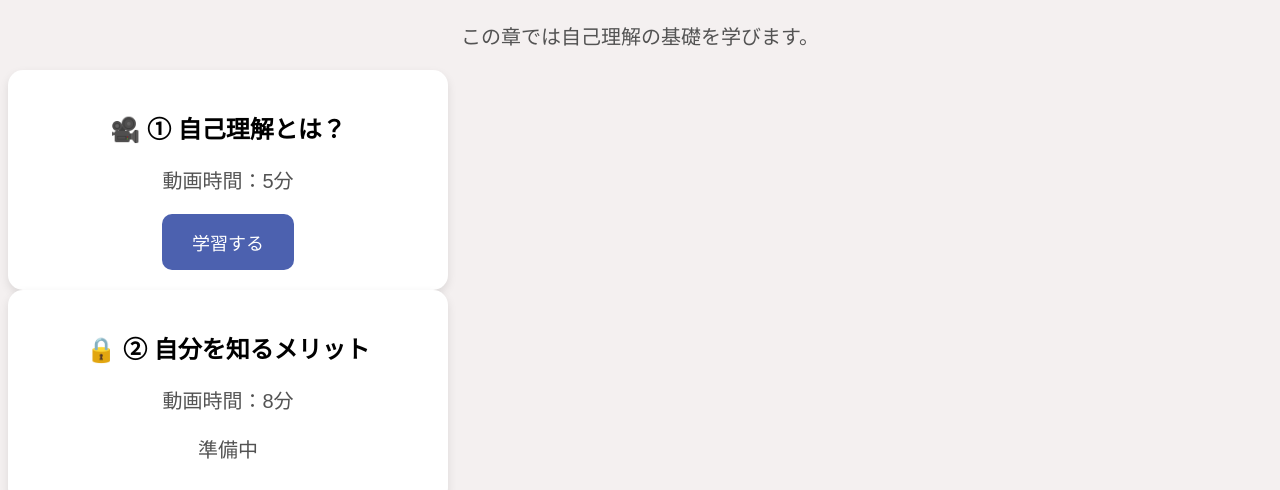
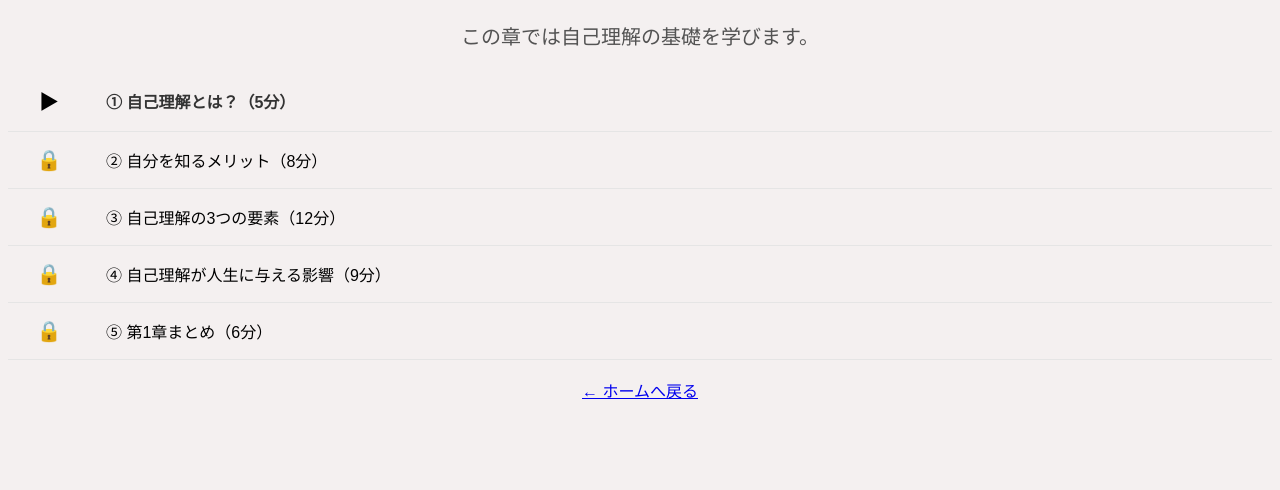
Before and after one commit to yuseiyamashita-eng/jikorikai-lab, a plain HTML site: page pages/chapter1.html in a window 1280 px wide. Shown: the part 308-798 px from the top of the page. Drawn offline with Linux system fonts and the light colour scheme.

Commit message:
Day12 第一章の動画一覧ページをカードからリストに変更

```diff
--- a/css/style.css
+++ b/css/style.css
@@ -103,3 +103,71 @@ nav a {
     background: #4CAF50;
     border-radius: 999px;
 }
+.video-table {
+    width: 100%;
+    border-collapse: collapse;
+    margin-top: 20px;
+}
+
+.video-table td {
+    padding: 12px;
+    border-bottom: 1px solid #eee;
+}
+
+.video-table tbody tr:hover {
+    background-color: #f9f9f9;
+}
+
+.video-table a {
+    text-decoration: none;
+    color: #333;
+    font-weight: bold;
+}
+
+.video-table a:hover {
+    color: #007bff;
+}
+.video-table th:first-child,
+.video-table td:first-child {
+    width: 60px;
+    text-align: center;
+}
+
+.video-table th:last-child,
+.video-table td:last-child {
+    text-align: left;
+}
+.video-table {
+    width: 100%;
+    border-collapse: collapse;
+    margin-top: 20px;
+}
+
+.video-table td {
+    padding: 16px;
+    border-bottom: 1px solid #e5e5e5;
+}
+
+.video-table td:first-child {
+    width: 50px;
+    text-align: center;
+    font-size: 20px;
+}
+
+.video-table td:last-child {
+    text-align: left;
+}
+
+.video-table tr:hover {
+    background-color: #f8f9fa;
+}
+
+.video-table a {
+    color: #333;
+    text-decoration: none;
+    font-weight: bold;
+}
+
+.video-table a:hover {
+    color: #007bff;
+}
--- a/pages/chapter1.html
+++ b/pages/chapter1.html
@@ -21,37 +21,40 @@
 
 <p>この章では自己理解の基礎を学びます。</p>
 
-<div class="course">
+<table class="video-table">
 
-    <h2>🎥 ① 自己理解とは？</h2>
+    <tbody>
 
-    <p>動画時間：5分</p>
+        <tr>
+            <td>▶</td>
+            <td>
+                <a href="video.html">① 自己理解とは？（5分）</a>
+            </td>
+        </tr>
 
-    <a href="video.html">
-        <button>学習する</button>
-    </a>
+        <tr>
+            <td>🔒</td>
+            <td>② 自分を知るメリット（8分）</td>
+        </tr>
 
-</div>
+        <tr>
+            <td>🔒</td>
+            <td>③ 自己理解の3つの要素（12分）</td>
+        </tr>
 
-<div class="course">
+        <tr>
+            <td>🔒</td>
+            <td>④ 自己理解が人生に与える影響（9分）</td>
+        </tr>
 
-    <h2>🔒 ② 自分を知るメリット</h2>
+        <tr>
+            <td>🔒</td>
+            <td>⑤ 第1章まとめ（6分）</td>
+        </tr>
 
-    <p>動画時間：8分</p>
+    </tbody>
 
-    <p>準備中</p>
-
-</div>
-
-<div class="course">
-
-    <h2>🔒 ③ 自己理解の3つの要素</h2>
-
-    <p>動画時間：12分</p>
-
-    <p>準備中</p>
-
-</div>
+</table>
 
 <br>
 
```
